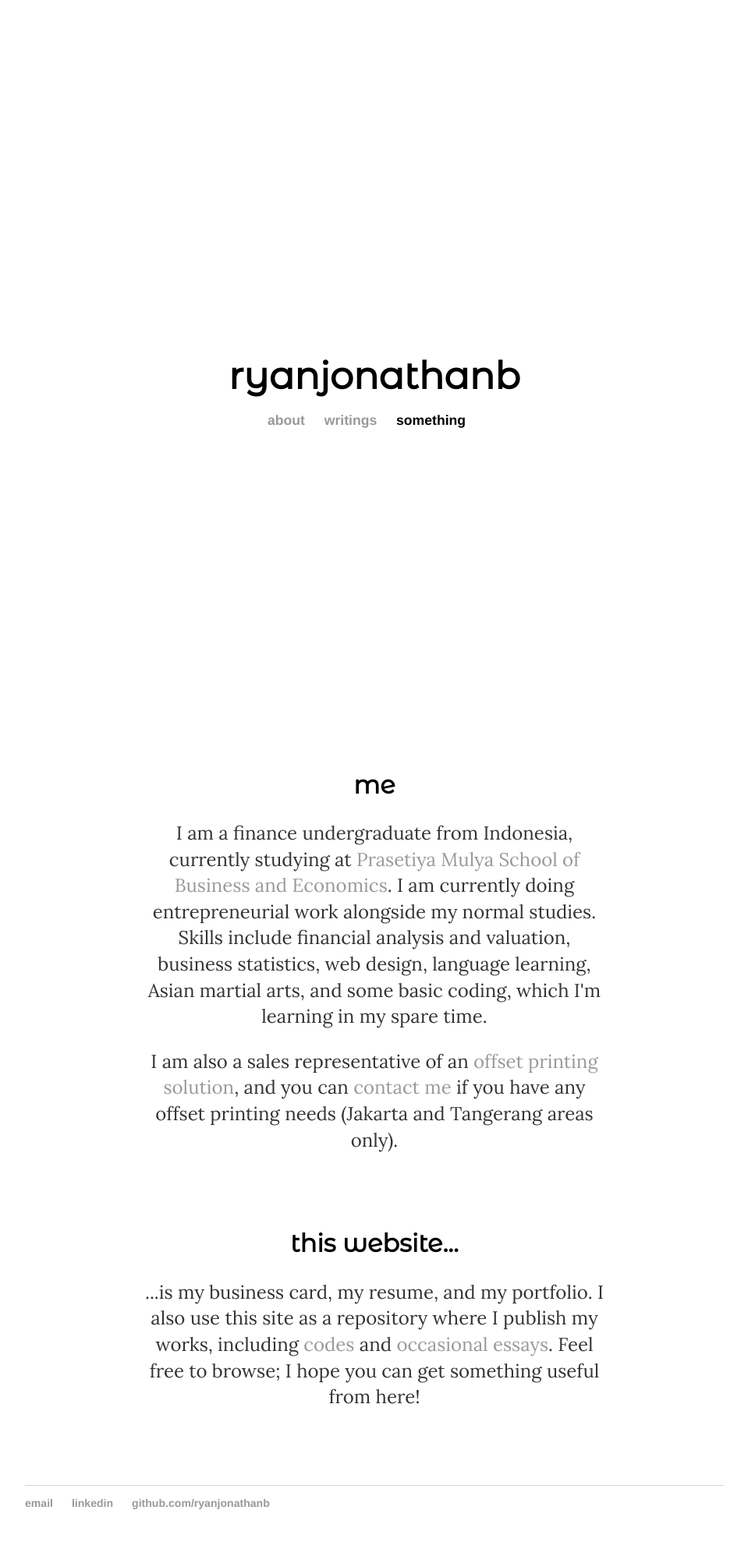
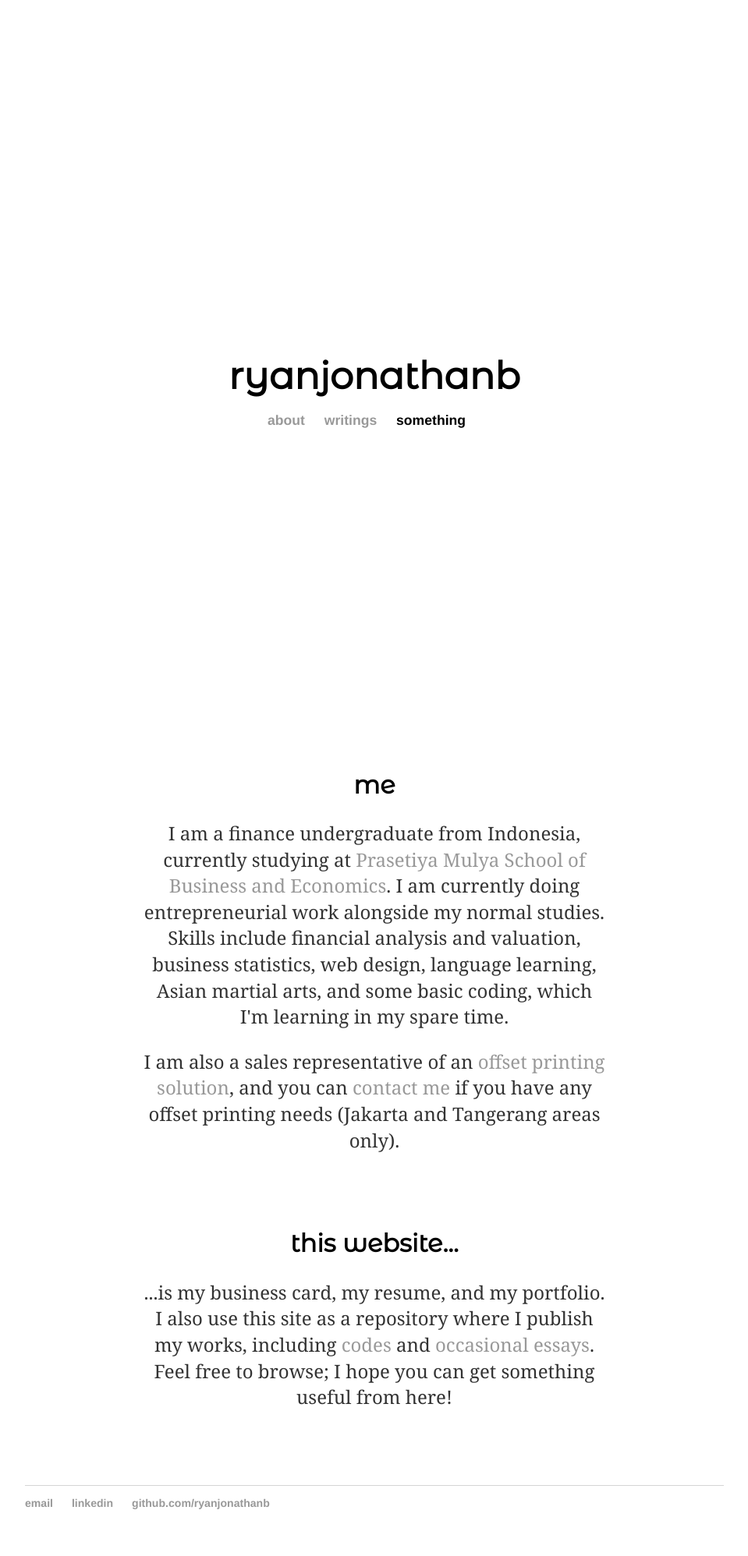
Before and after one commit to ryanjonathanb/ryanjonathanb.github.io, a Jekyll site: the page built from index.html, in a window 1280 px wide. Shown: the whole page at 78% size, without its empty margins (160-1119 px from the left). Built offline with Jekyll 4.4.1, drawn with Linux system fonts in a browser that asks for light colours.

Commit message:
noto serif

```diff
--- a/_includes/fonts.html
+++ b/_includes/fonts.html
@@ -1 +1 @@
-<link href="https://fonts.googleapis.com/css?family=Lora    |Montserrat+Alternates" rel="stylesheet"/>
+<link href="https://fonts.googleapis.com/css?family=Noto+Serif|Montserrat+Alternates" rel="stylesheet"/>
--- a/style.css
+++ b/style.css
@@ -1,5 +1,5 @@
 body {
-    font-family: 'Lora', serif;
+    font-family: 'Noto Serif', serif;
     margin: 60px auto;
     width: 70%;
 }
```
